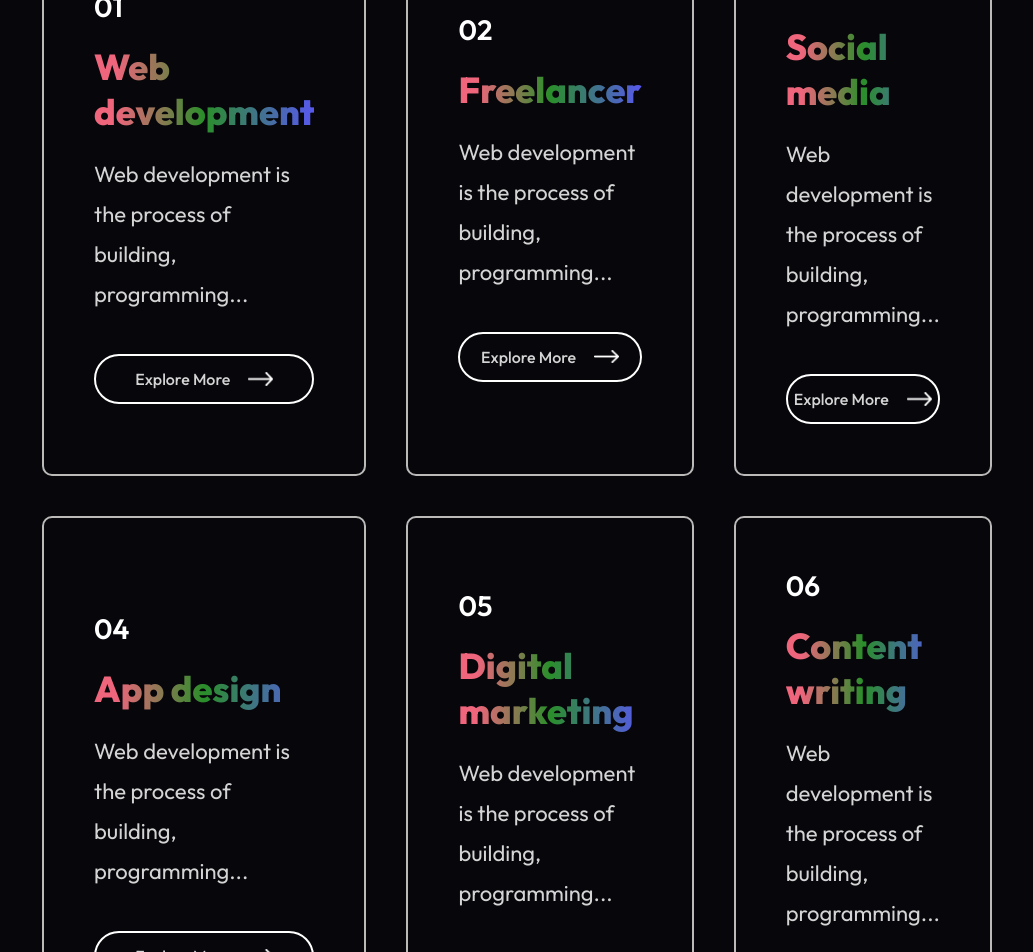
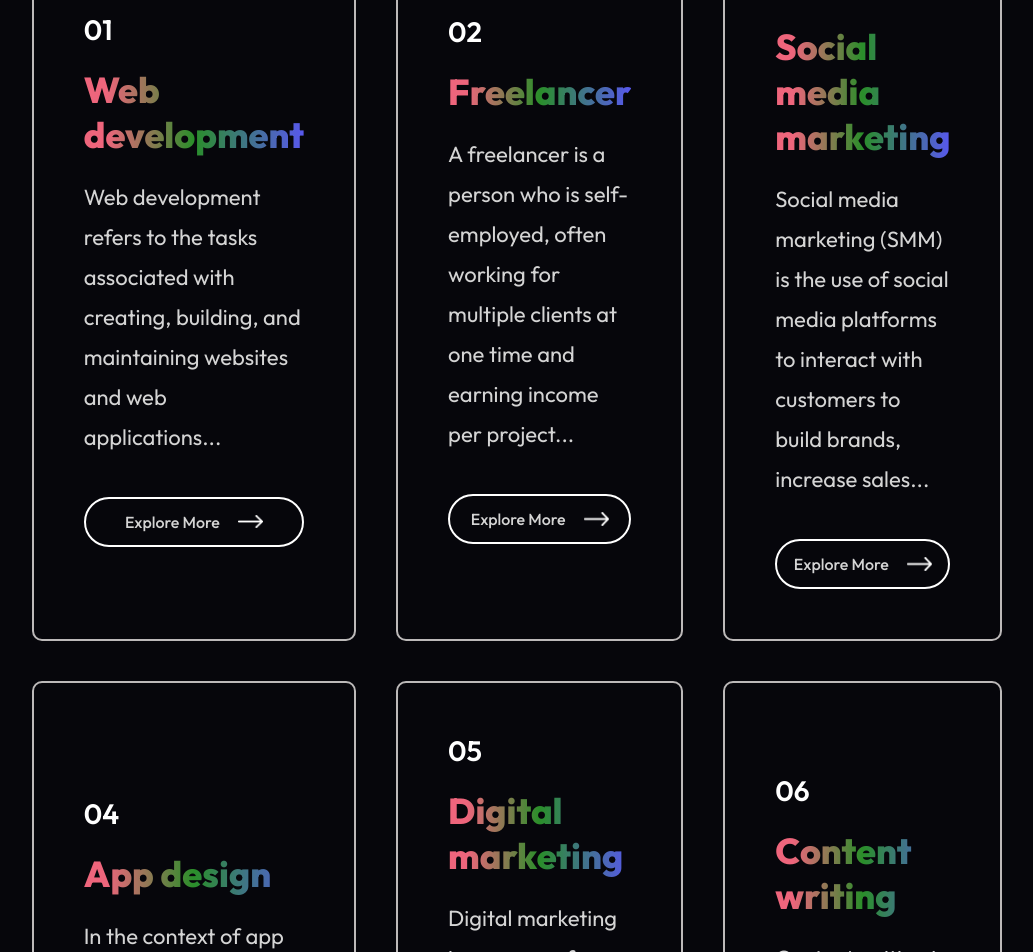
Before and after one commit to BlakWeb/Personal-Portfolio, a React (Vite) app: page / in a window 1280 px wide. Shown: the part 2400-3352 px from the top of the page, without its empty margins (123-1156 px from the left). Built offline with nearby package versions, Linux system fonts and the light colour scheme.

Commit message:
Update services_data.js

```diff
--- a/src/assets/services_data.js
+++ b/src/assets/services_data.js
@@ -2,32 +2,32 @@ const Services_Data = [
   {
     s_no: "01",
     s_name: "Web development",
-    s_desc: "Web development is the process of building, programming...",
+    s_desc: "Web development refers to the tasks associated with creating, building, and maintaining websites and web applications...",
   },
   {
     s_no: "02",
     s_name: "Freelancer",
-    s_desc: "Web development is the process of building, programming...",
+    s_desc: "A freelancer is a person who is self-employed, often working for multiple clients at one time and earning income per project...",
   },
   {
     s_no: "03",
-    s_name: "Social media",
-    s_desc: "Web development is the process of building, programming...",
+    s_name: "Social media marketing",
+    s_desc: "Social media marketing (SMM) is the use of social media platforms to interact with customers to build brands, increase sales...",
   },
   {
     s_no: "04",
     s_name: "App design",
-    s_desc: "Web development is the process of building, programming...",
+    s_desc: "In the context of app development, app design is the process of creating the visual look, layout, and flow of an application's interface...",
   },
   {
     s_no: "05",
     s_name: "Digital marketing",
-    s_desc: "Web development is the process of building, programming...",
+    s_desc: "Digital marketing is a means of promoting and selling products and services through the internet, mobile devices, social media...",
   },
   {
     s_no: "06",
     s_name: "Content writing",
-    s_desc: "Web development is the process of building, programming...",
+    s_desc: "Content writing is the process of planning, writing, and publishing written material, such as articles, blog post...",
   },
 ];
 
```
